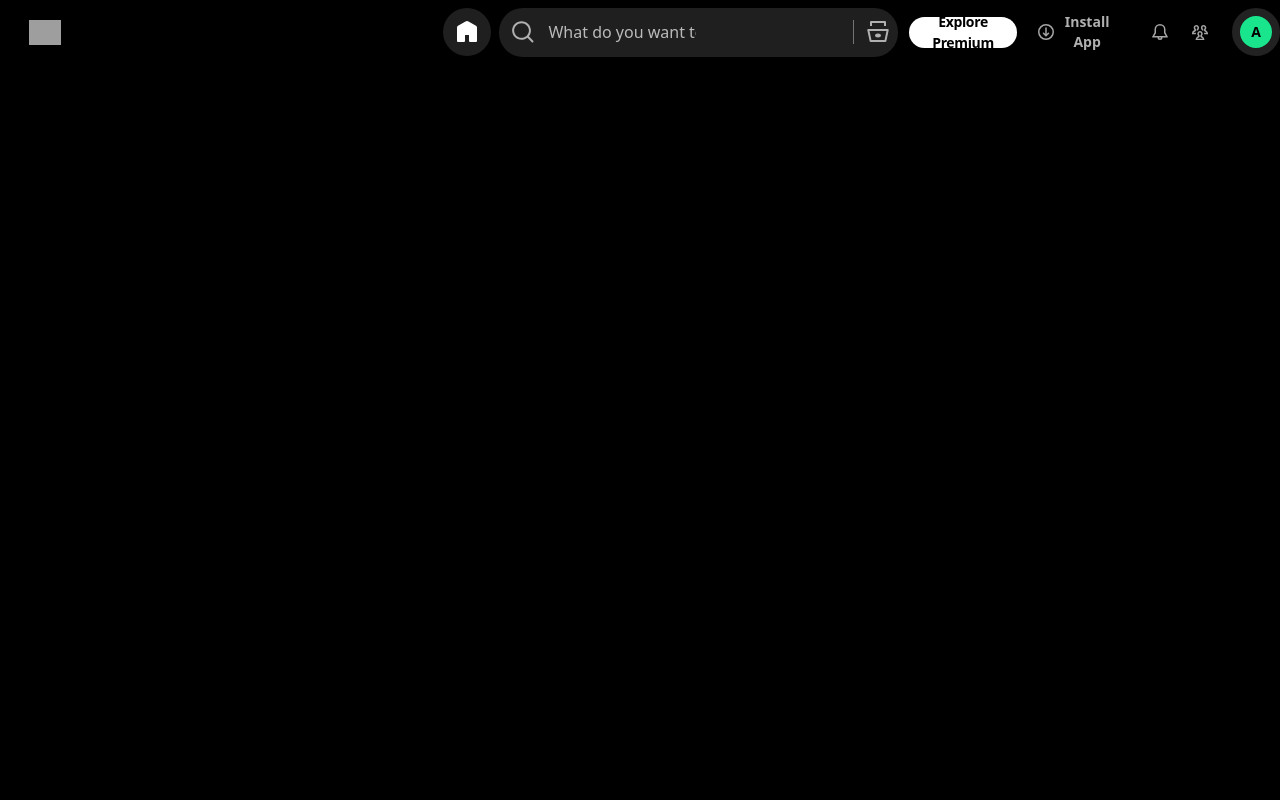
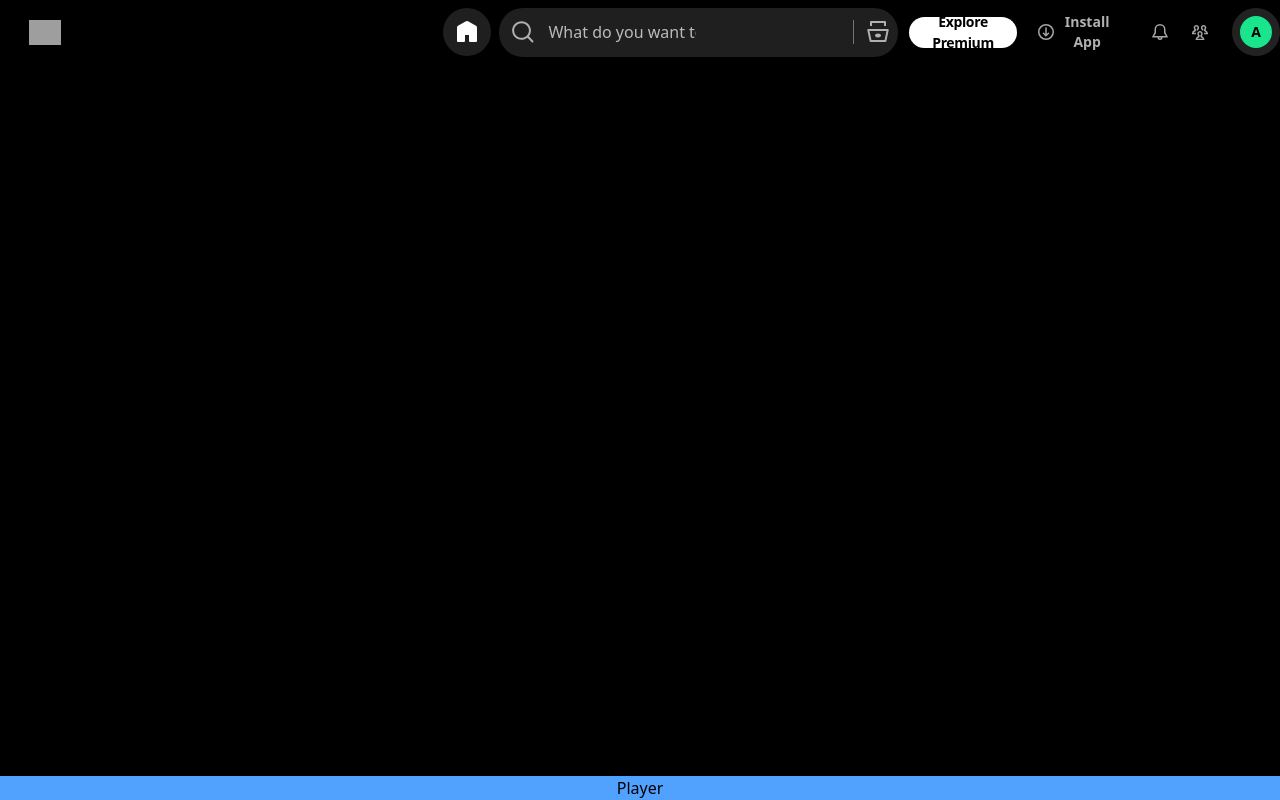
Before and after one commit to bhaweshw/Spotify_clone, a React (Vite) app in the folder Spotify-clone/: page / in a window 1280 px wide. Built offline with nearby package versions, Linux system fonts and the light colour scheme; grey boxes are pictures that could not be loaded.

Commit message:
conflict resolve

```diff
--- a/Spotify-clone/src/HomePage.jsx
+++ b/Spotify-clone/src/HomePage.jsx
@@ -1,9 +1,11 @@
 import NavBar from "./components/NavBar/Navbar.jsx";
+import Player from "./components/SpotityPlayer/Player.jsx";
 
 function HomePage() {
   return (
     <>
       <NavBar />
+      <Player />
     </>
   );
 }
--- a/Spotify-clone/src/components/Player.jsx
+++ /dev/null
@@ -1,11 +0,0 @@
-import React from 'react'
-
-const Player = () => {
-  return (
-    <div className="bg-black w-full fixed bottom-0">
-      <h1 className='text-center bg-blue-400'>Player</h1>
-    </div>
-  )
-}
-
-export default Player
--- a/Spotify-clone/src/components/SpotityPlayer/Player.jsx
+++ b/Spotify-clone/src/components/SpotityPlayer/Player.jsx
@@ -1,6 +1,11 @@
+import React from 'react'
 
 const Player = () => {
-   //will be completed later
+  return (
+    <div className="bg-black w-full fixed bottom-0">
+      <h1 className='text-center bg-blue-400'>Player</h1>
+    </div>
+  )
 }
 
 export default Player
```
